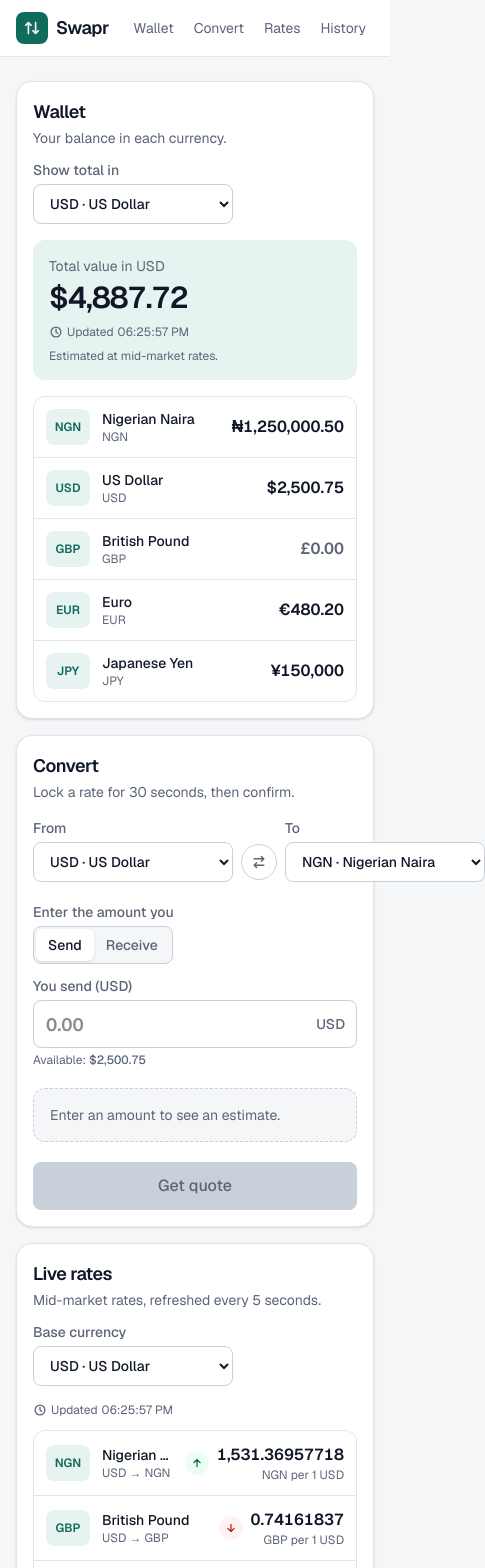
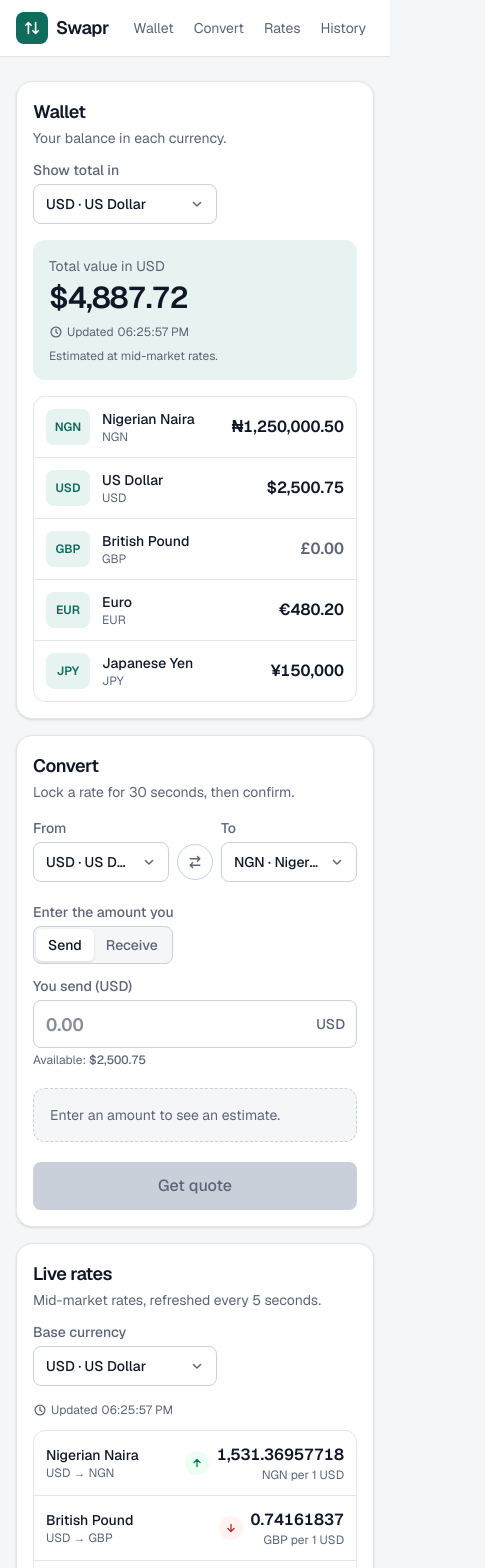
Before and after one commit to OluwabukolaAdelaka/9jasettlement-frontend-takehome, a Next.js app: page / in a window 390 px wide. Shown: the top 1568 px of the page, 485 px wide, since content can reach past the window. Built offline with nearby package versions, Linux system fonts and the light colour scheme.

Commit message:
fix(ui): dropdown arrow spacing, section scroll offset and 375px layout fixes

```diff
--- a/src/app/globals.css
+++ b/src/app/globals.css
@@ -34,10 +34,15 @@ body {
   font-family: var(--font-sans), system-ui, sans-serif;
 }
 
-/* One consistent, clearly visible keyboard focus ring. */
 :focus-visible {
   outline: 2px solid var(--color-brand);
   outline-offset: 2px;
+}
+
+@media (prefers-reduced-motion: no-preference) {
+  html {
+    scroll-behavior: smooth;
+  }
 }
 
 @media (prefers-reduced-motion: reduce) {
--- a/src/components/history/HistoryList.tsx
+++ b/src/components/history/HistoryList.tsx
@@ -2,6 +2,7 @@
 
 import { useState } from "react";
 import { Receipt } from "@/components/receipt/Receipt";
+import { ChevronDownIcon } from "@/components/ui/icons";
 import { Money } from "@/components/ui/Money";
 import { formatRate } from "@/domain/rates";
 import type { ConversionRecord } from "@/lib/api/mappers";
@@ -23,17 +24,18 @@ export function HistoryList({ records }: { records: ConversionRecord[] }) {
               aria-expanded={open}
               aria-controls={receiptId}
               onClick={() => setOpenId(open ? null : record.id)}
-              className="flex w-full flex-col gap-1 px-3 py-3 text-left hover:bg-canvas sm:px-4"
+              className="flex w-full items-center gap-3 px-3 py-3 text-left hover:bg-canvas sm:px-4"
             >
-              <span className="flex w-full items-center justify-between gap-2">
-                <span className="font-medium">
+              <span className="flex min-w-0 flex-1 flex-col gap-1">
+                <span className="flex flex-col sm:flex-row sm:items-baseline sm:justify-between sm:gap-2">
+                  <span className="text-sm font-medium">
                     {record.sell} → {record.buy}
                   </span>
                   <time dateTime={record.createdAt} className="text-xs text-ink-muted">
                     {formatDateTime(record.createdAt)}
                   </time>
                 </span>
-              <span className="flex w-full flex-wrap items-baseline justify-between gap-x-3 text-sm">
+                <span className="flex flex-wrap items-baseline justify-between gap-x-3 text-sm">
                   <span>
                     <span className="text-ink-muted">Sent </span>
                     <Money minor={record.sellAmount} currency={record.sell} />
@@ -43,14 +45,15 @@ export function HistoryList({ records }: { records: ConversionRecord[] }) {
                     <Money minor={record.buyAmount} currency={record.buy} className="font-semibold" />
                   </span>
                 </span>
-              <span className="flex w-full items-center justify-between gap-2 text-xs text-ink-muted">
-                <span className="tabular-nums">
+                <span className="text-xs text-ink-muted tabular-nums">
                   Rate 1 {record.sell} = {formatRate(record.rate)} {record.buy}
                 </span>
-                <span aria-hidden="true" className={cx("transition-transform", open && "rotate-180")}>
-                  ▾
               </span>
-              </span>
+              <ChevronDownIcon
+                width={18}
+                height={18}
+                className={cx("shrink-0 text-ink-muted transition-transform", open && "rotate-180")}
+              />
             </button>
 
             {open && (
--- a/src/components/rates/RateList.tsx
+++ b/src/components/rates/RateList.tsx
@@ -21,13 +21,13 @@ export function RateList({ base, board }: RateListProps) {
             <div className="flex min-w-0 items-center gap-3">
               <span
                 aria-hidden="true"
-                className="flex h-9 w-11 shrink-0 items-center justify-center rounded-lg bg-brand-soft text-xs font-semibold text-brand"
+                className="hidden h-9 w-11 shrink-0 items-center justify-center rounded-lg bg-brand-soft text-xs font-semibold text-brand sm:flex"
               >
                 {currency}
               </span>
               <div className="min-w-0">
                 <p className="truncate text-sm font-medium">{CURRENCY_NAMES[currency]}</p>
-                <p className="text-xs text-ink-muted">
+                <p className="whitespace-nowrap text-xs text-ink-muted">
                   {base} → {currency}
                 </p>
               </div>
--- a/src/components/rates/RateListSkeleton.tsx
+++ b/src/components/rates/RateListSkeleton.tsx
@@ -9,7 +9,7 @@ export function RateListSkeleton() {
         {Array.from({ length: 4 }, (_, index) => (
           <li key={index} className="flex items-center justify-between gap-3 px-3 py-3 sm:px-4">
             <div className="flex items-center gap-3">
-              <Skeleton className="h-9 w-11 rounded-lg" />
+              <Skeleton className="hidden h-9 w-11 rounded-lg sm:block" />
               <div className="flex flex-col gap-1.5">
                 <Skeleton className="h-3.5 w-28" />
                 <Skeleton className="h-3 w-16" />
--- a/src/components/ui/Card.tsx
+++ b/src/components/ui/Card.tsx
@@ -18,7 +18,7 @@ export function Card({ id, title, description, actions, className, children }: C
     <section
       id={id}
       aria-labelledby={headingId}
-      className={cx("rounded-2xl border border-line bg-surface p-4 shadow-sm sm:p-6", className)}
+      className={cx("scroll-mt-4 rounded-2xl border border-line bg-surface p-4 shadow-sm sm:p-6", className)}
     >
       <header className="mb-4 flex flex-wrap items-start justify-between gap-3">
         <div className="min-w-0">
--- a/src/components/ui/CurrencySelect.tsx
+++ b/src/components/ui/CurrencySelect.tsx
@@ -3,6 +3,7 @@
 import { useId } from "react";
 import { CURRENCIES, CURRENCY_NAMES, type Currency, isCurrency } from "@/domain/currency";
 import { cx } from "@/lib/cx";
+import { ChevronDownIcon } from "./icons";
 
 interface CurrencySelectProps {
   label: string;
@@ -27,10 +28,11 @@ export function CurrencySelect({
 }: CurrencySelectProps) {
   const id = useId();
   return (
-    <div className={cx("flex flex-col gap-1", className)}>
+    <div className={cx("flex min-w-0 flex-col gap-1", className)}>
       <label htmlFor={id} className={cx("text-sm font-medium text-ink-muted", hideLabel && "sr-only")}>
         {label}
       </label>
+      <div className="relative">
         <select
           id={id}
           value={value}
@@ -41,7 +43,7 @@ export function CurrencySelect({
             if (isCurrency(event.target.value)) onChange(event.target.value);
           }}
           className={cx(
-          "h-10 rounded-lg border bg-surface pl-3 pr-8 text-sm font-medium disabled:bg-canvas disabled:text-ink-muted",
+            "h-10 w-full min-w-0 appearance-none truncate rounded-lg border bg-surface pl-3 pr-9 text-sm font-medium disabled:bg-canvas disabled:text-ink-muted",
             invalid ? "border-down" : "border-line-strong",
           )}
         >
@@ -51,6 +53,8 @@ export function CurrencySelect({
             </option>
           ))}
         </select>
+        <ChevronDownIcon className="pointer-events-none absolute top-1/2 right-3 -translate-y-1/2 text-ink-muted" />
+      </div>
     </div>
   );
 }
--- a/src/components/ui/icons.tsx
+++ b/src/components/ui/icons.tsx
@@ -34,6 +34,14 @@ export function ArrowDownIcon(props: IconProps) {
   return (
     <Icon {...props}>
       <path d="M10 5v10M5.5 10.5 10 15l4.5-4.5" />
+    </Icon>
+  );
+}
+
+export function ChevronDownIcon(props: IconProps) {
+  return (
+    <Icon {...props}>
+      <path d="m5.5 8 4.5 4.5L14.5 8" />
     </Icon>
   );
 }
```
Lines whose indentation alone changed are shown as unchanged.
